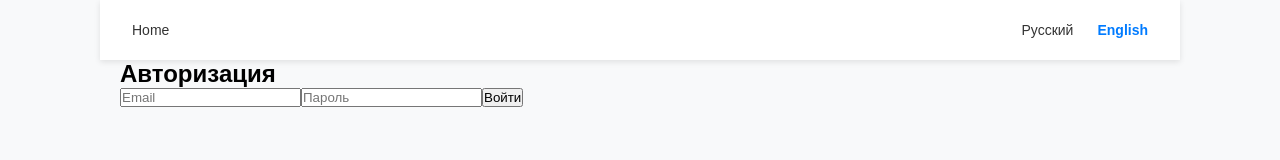
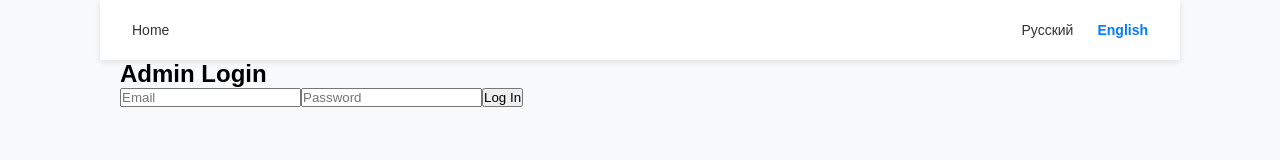
Before and after one commit to kuanysh-bk/kuks-booking, a React (Vite) app: page /admin/login in a window 1280 px wide. Shown: the top 160 px of the page. Built offline with nearby package versions, Linux system fonts and the light colour scheme.

Commit message:
update LoginPage

```diff
--- a/src/admin/LoginPage.jsx
+++ b/src/admin/LoginPage.jsx
@@ -1,12 +1,17 @@
 import React, { useState } from 'react';
 import { useNavigate } from 'react-router-dom';
+import { useTranslation } from 'react-i18next';
 
 const LoginPage = () => {
   const navigate = useNavigate();
+  const { t } = useTranslation();
+
   const [email, setEmail] = useState('');
   const [password, setPassword] = useState('');
+  const [error, setError] = useState('');
 
   const handleLogin = async () => {
+    setError('');
     const res = await fetch('/api/admin/login', {
       method: 'POST',
       headers: { 'Content-Type': 'application/json' },
@@ -19,16 +24,40 @@ const LoginPage = () => {
       localStorage.setItem('isSuperuser', data.is_superuser);
       navigate(data.is_superuser ? '/admin/super/dashboard' : '/admin/dashboard');
     } else {
-      alert('Неверный логин или пароль');
+      setError(t('login.invalid_credentials'));
     }
   };
 
   return (
-    <div className="p-4 max-w-md mx-auto mt-20">
-      <h2 className="text-xl font-bold mb-4">Авторизация</h2>
-      <input className="w-full mb-2 p-2 border" placeholder="Email" value={email} onChange={e => setEmail(e.target.value)} />
-      <input className="w-full mb-2 p-2 border" type="password" placeholder="Пароль" value={password} onChange={e => setPassword(e.target.value)} />
-      <button className="w-full bg-blue-600 text-white p-2 rounded" onClick={handleLogin}>Войти</button>
+    <div className="min-h-screen bg-gradient-to-br from-blue-100 to-white flex items-center justify-center">
+      <div className="bg-white shadow-lg rounded-xl p-8 w-full max-w-sm">
+        <h2 className="text-2xl font-semibold text-center mb-6">{t('login.title')}</h2>
+
+        <input
+          type="email"
+          className="w-full mb-3 p-2 border rounded focus:outline-none focus:ring focus:border-blue-400"
+          placeholder={t('login.email')}
+          value={email}
+          onChange={e => setEmail(e.target.value)}
+        />
+
+        <input
+          type="password"
+          className="w-full mb-3 p-2 border rounded focus:outline-none focus:ring focus:border-blue-400"
+          placeholder={t('login.password')}
+          value={password}
+          onChange={e => setPassword(e.target.value)}
+        />
+
+        {error && <p className="text-red-500 text-sm mb-3">{error}</p>}
+
+        <button
+          onClick={handleLogin}
+          className="w-full bg-blue-600 hover:bg-blue-700 text-white font-medium py-2 rounded"
+        >
+          {t('login.submit')}
+        </button>
+      </div>
     </div>
   );
 };
--- a/src/locales/en/translation.json
+++ b/src/locales/en/translation.json
@@ -165,5 +165,12 @@
       "gray": "Gray"
     },
     "noPhoto": "Photo not uploaded yet"
+  },
+  "login": {
+    "title": "Admin Login",
+    "email": "Email",
+    "password": "Password",
+    "submit": "Log In",
+    "invalid_credentials": "Invalid email or password"
   }
 }
--- a/src/locales/ru/translation.json
+++ b/src/locales/ru/translation.json
@@ -165,5 +165,12 @@
       "gray": "Серый"
     },
     "noPhoto": "Фото ещё не загружено"
+    },
+    "login": {
+      "title": "Вход в систему",
+      "email": "Email",
+      "password": "Пароль",
+      "submit": "Войти",
+      "invalid_credentials": "Неверный email или пароль"
     }
 }
```
